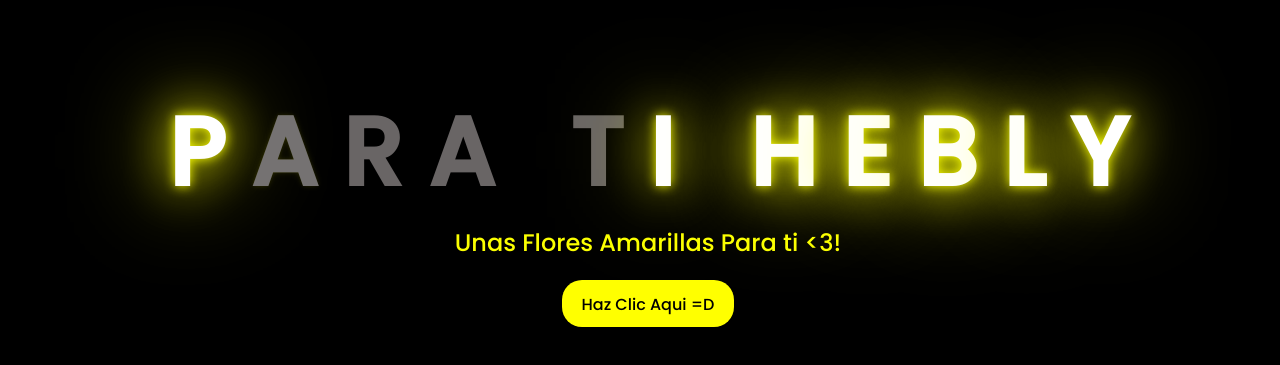
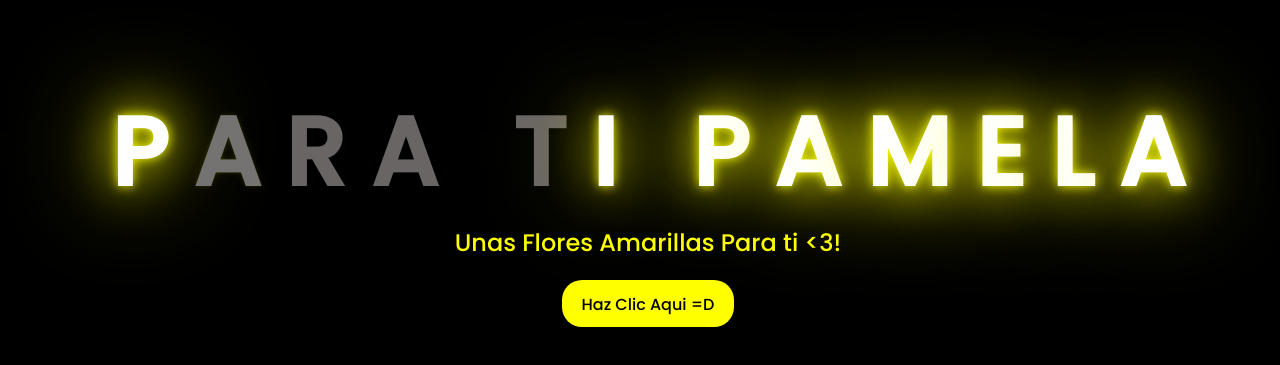
Before and after one commit to pablo180/Flores, a plain HTML site: page index.html in a window 1280 px wide. Shown: the part 205-570 px from the top of the page. Drawn offline with Linux system fonts and the light colour scheme.

Commit message:
Update index.html

```diff
--- a/index.html
+++ b/index.html
@@ -19,11 +19,12 @@
         <span>T</span>
         <span>I</span>
         &nbsp;
-        <span>H</span>
+        <span>P</span>
+        <span>A</span>
+        <span>M</span>
         <span>E</span>
-        <span>B</span>
         <span>L</span>
-        <span>Y</span>
+        <span>A</span>
 
     </div>
     <div class="greetings">
```
